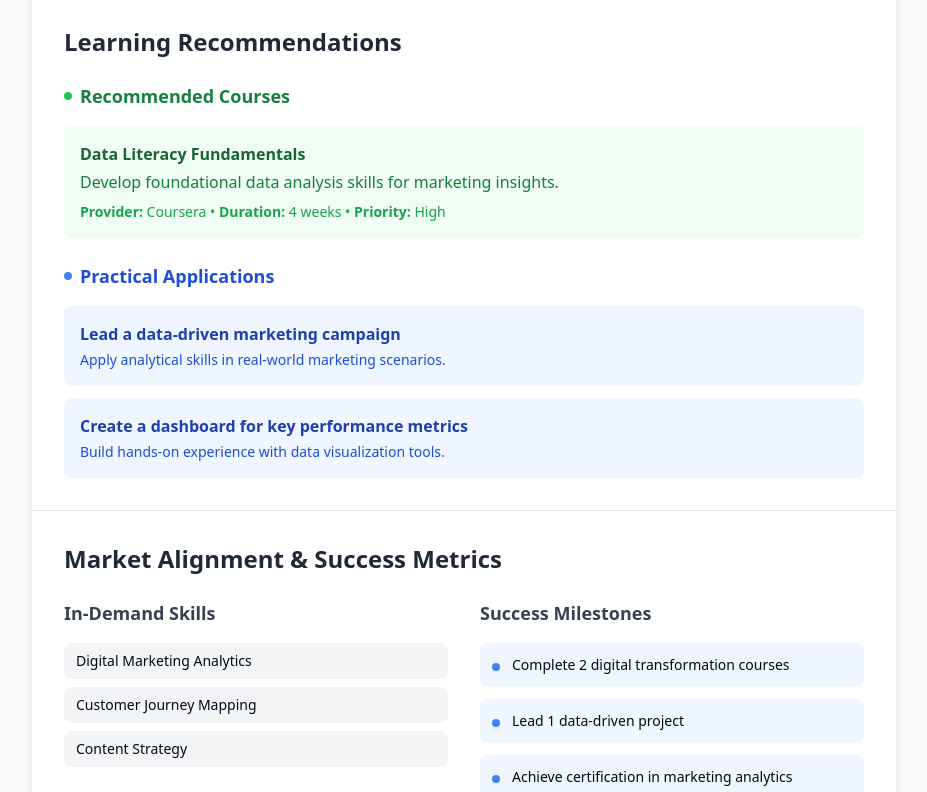
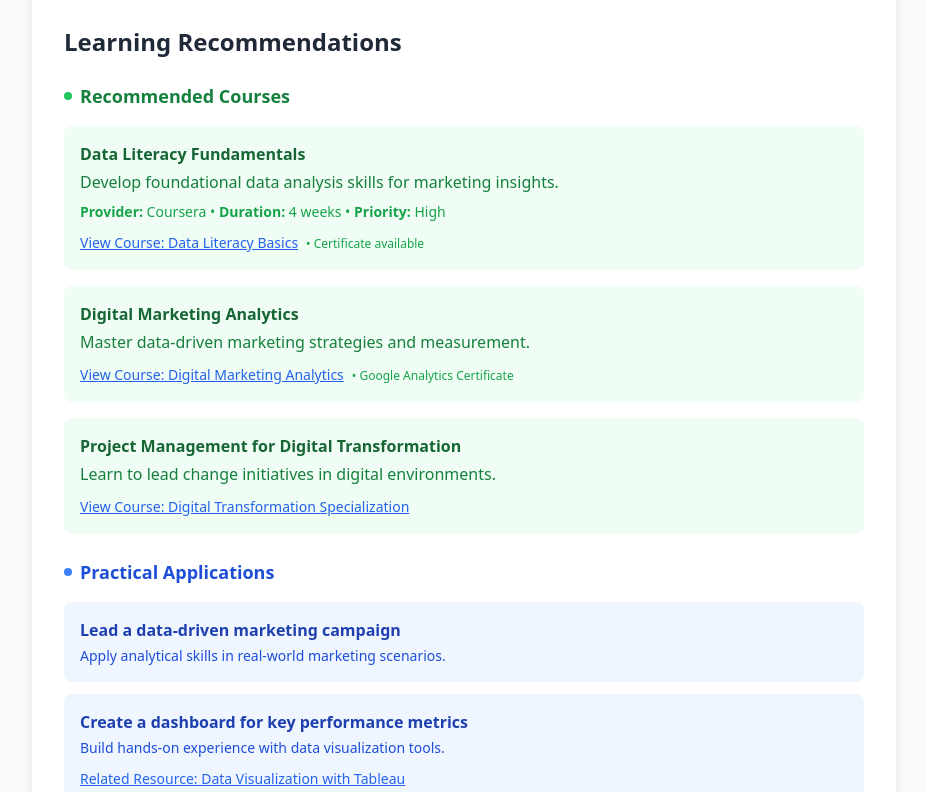
Before and after one commit to berkant7619/ai-cv-insights-report-template, a React (Vite) app: page / in a window 1280 px wide. Shown: the part 1720-2512 px from the top of the page, without its empty margins (176-1103 px from the left). Built offline with nearby package versions, Linux system fonts and the light colour scheme.

Commit message:
Add Coursera links to learning recommendations
Added sample Coursera course links with brief descriptions to the learning recommendations section in `src/pages/Index.tsx`.

```diff
--- a/src/pages/Index.tsx
+++ b/src/pages/Index.tsx
@@ -1,4 +1,3 @@
-
 const Index = () => {
   return (
     <div className="min-h-screen bg-gray-50 py-8">
@@ -177,10 +176,41 @@ const Index = () => {
                   <span className="w-2 h-2 bg-green-500 rounded-full mr-2"></span>
                   Recommended Courses
                 </h3>
-                <div className="bg-green-50 p-4 rounded-lg">
-                  <h4 className="font-semibold text-green-800">Data Literacy Fundamentals</h4>
-                  <p className="text-green-700 mt-1">Develop foundational data analysis skills for marketing insights.</p>
-                  <p className="text-green-600 text-sm mt-2"><strong>Provider:</strong> Coursera • <strong>Duration:</strong> 4 weeks • <strong>Priority:</strong> High</p>
+                <div className="space-y-4">
+                  <div className="bg-green-50 p-4 rounded-lg">
+                    <h4 className="font-semibold text-green-800">Data Literacy Fundamentals</h4>
+                    <p className="text-green-700 mt-1">Develop foundational data analysis skills for marketing insights.</p>
+                    <p className="text-green-600 text-sm mt-2">
+                      <strong>Provider:</strong> Coursera • <strong>Duration:</strong> 4 weeks • <strong>Priority:</strong> High
+                    </p>
+                    <div className="mt-2">
+                      <a href="https://www.coursera.org/learn/data-literacy" target="_blank" rel="noopener noreferrer" className="text-blue-600 hover:text-blue-800 text-sm underline">
+                        View Course: Data Literacy Basics
+                      </a>
+                      <span className="text-green-600 text-xs ml-2">• Certificate available</span>
+                    </div>
+                  </div>
+
+                  <div className="bg-green-50 p-4 rounded-lg">
+                    <h4 className="font-semibold text-green-800">Digital Marketing Analytics</h4>
+                    <p className="text-green-700 mt-1">Master data-driven marketing strategies and measurement.</p>
+                    <div className="mt-2">
+                      <a href="https://www.coursera.org/learn/digital-marketing-analytics" target="_blank" rel="noopener noreferrer" className="text-blue-600 hover:text-blue-800 text-sm underline">
+                        View Course: Digital Marketing Analytics
+                      </a>
+                      <span className="text-green-600 text-xs ml-2">• Google Analytics Certificate</span>
+                    </div>
+                  </div>
+
+                  <div className="bg-green-50 p-4 rounded-lg">
+                    <h4 className="font-semibold text-green-800">Project Management for Digital Transformation</h4>
+                    <p className="text-green-700 mt-1">Learn to lead change initiatives in digital environments.</p>
+                    <div className="mt-2">
+                      <a href="https://www.coursera.org/specializations/digital-transformation" target="_blank" rel="noopener noreferrer" className="text-blue-600 hover:text-blue-800 text-sm underline">
+                        View Course: Digital Transformation Specialization
+                      </a>
+                    </div>
+                  </div>
                 </div>
               </div>
 
@@ -198,6 +228,11 @@ const Index = () => {
                   <div className="bg-blue-50 p-4 rounded-lg">
                     <h4 className="font-semibold text-blue-800">Create a dashboard for key performance metrics</h4>
                     <p className="text-blue-700 mt-1 text-sm">Build hands-on experience with data visualization tools.</p>
+                    <div className="mt-2">
+                      <a href="https://www.coursera.org/learn/data-visualization-tableau" target="_blank" rel="noopener noreferrer" className="text-blue-600 hover:text-blue-800 text-sm underline">
+                        Related Resource: Data Visualization with Tableau
+                      </a>
+                    </div>
                   </div>
                 </div>
               </div>
```
